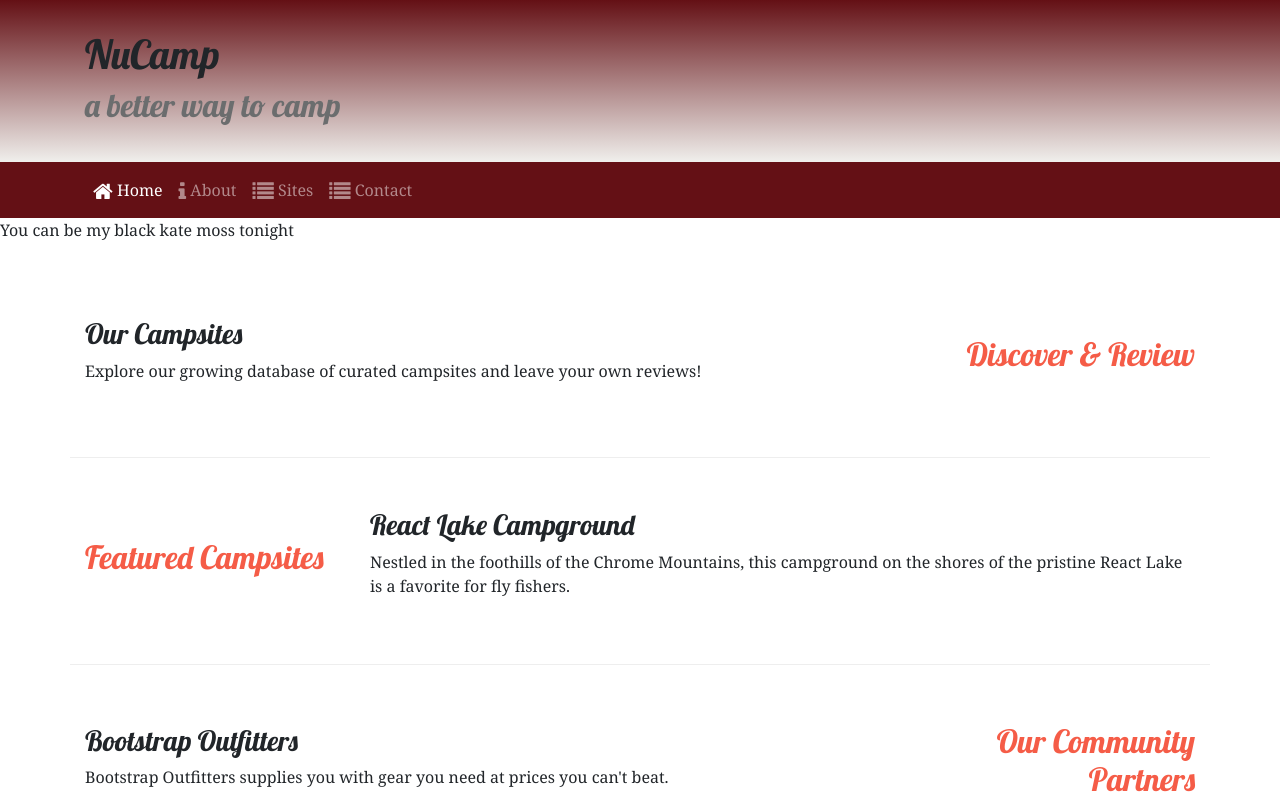
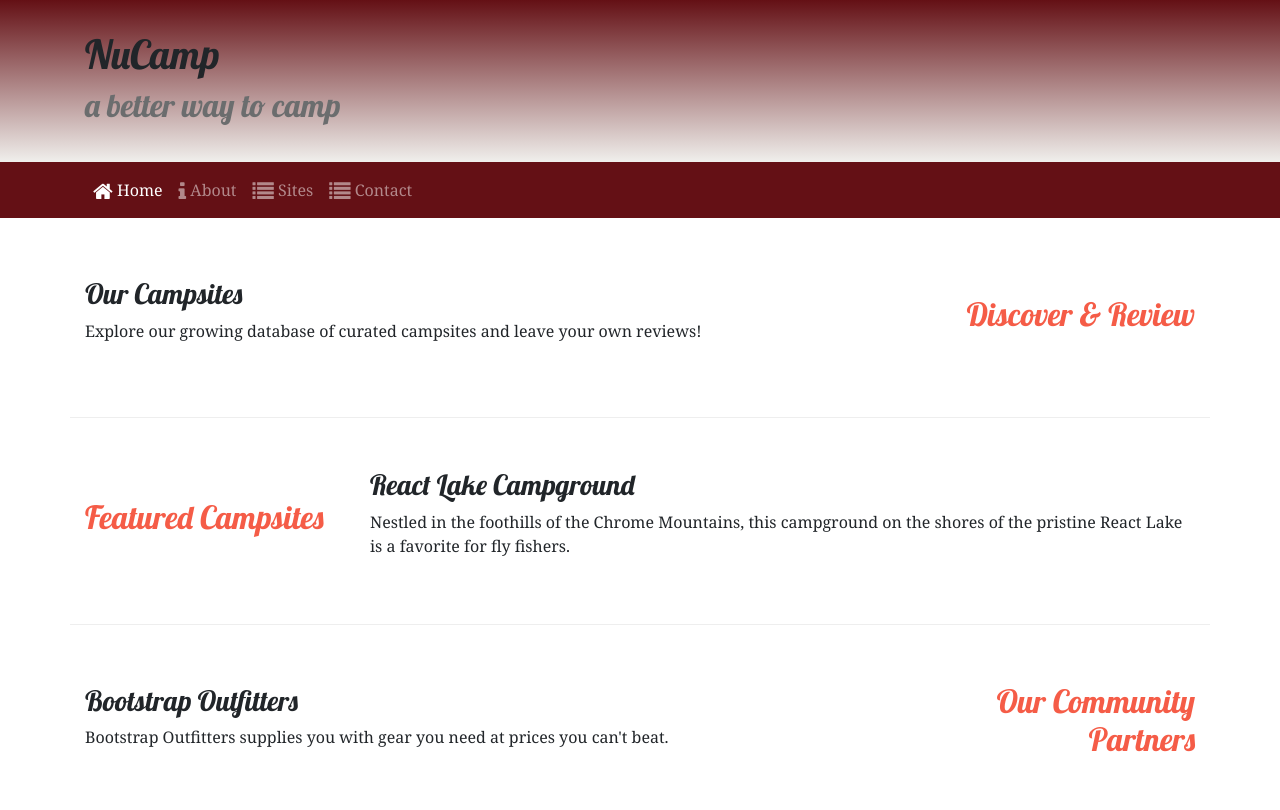
Before and after one commit to Brian-Ware/git-test, a website: page index.html in a window 1280 px wide. Shown: the top 810 px of the page. Drawn offline with nearby package versions, Linux system fonts and the light colour scheme.

Commit message:
Sixth commit

```diff
--- a/index.html
+++ b/index.html
@@ -47,7 +47,7 @@
             </div>
         </div>
     </nav>
-    <p>You can be my black kate moss tonight</p>
+
     <div class="container">
         <div class="row row-content align-items-center">
             <div class="col-sm-4 order-sm-last col-md-3">
```
